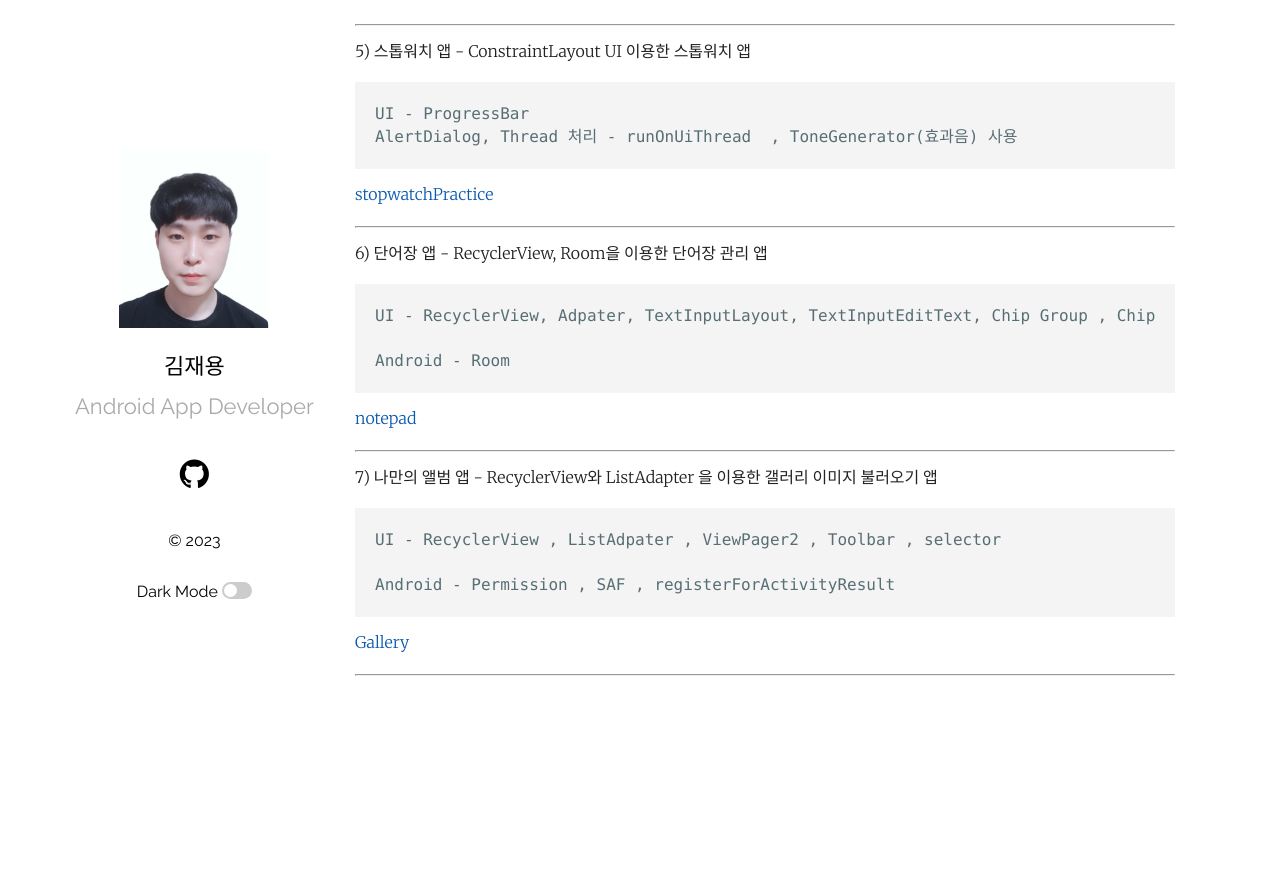
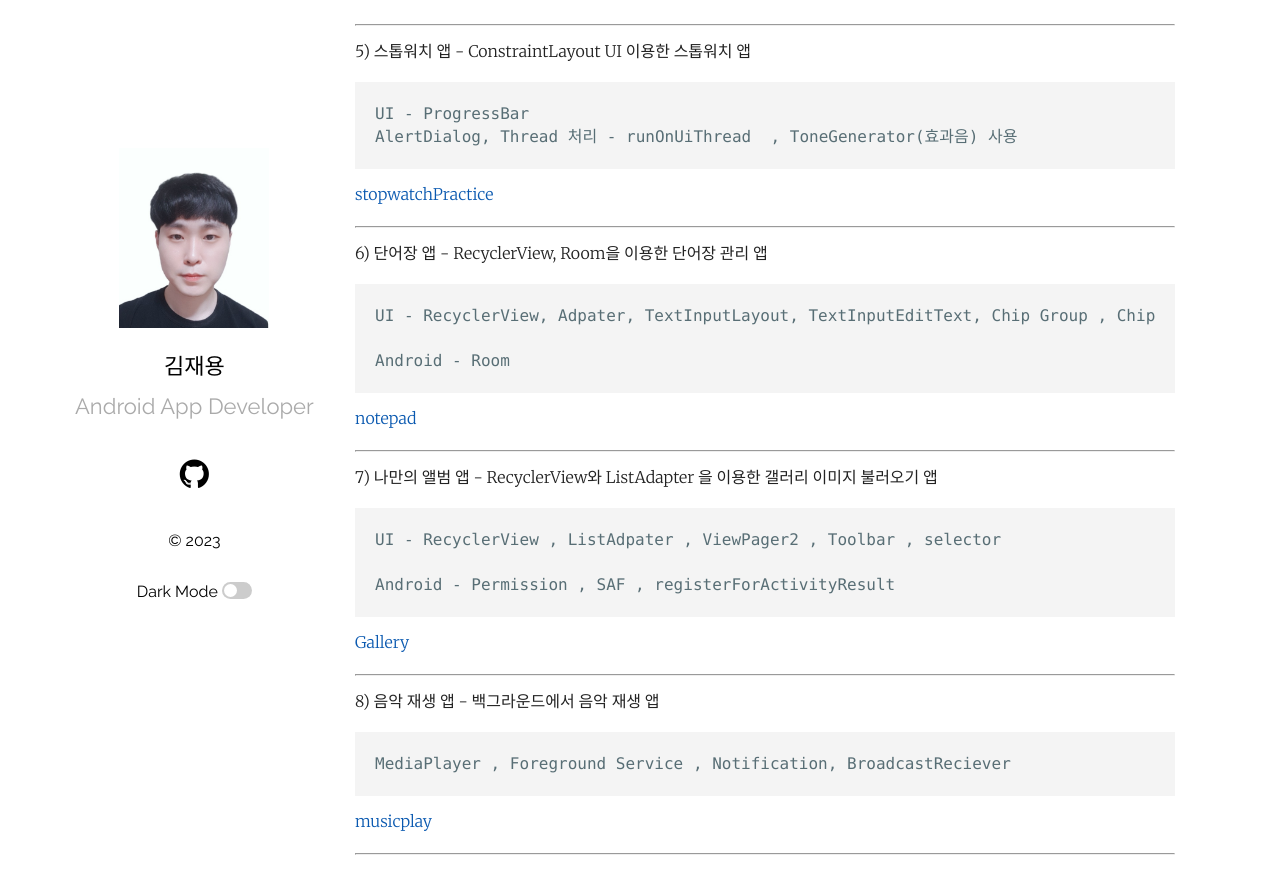
Before and after one commit to Jaeyong1114/Jaeyong1114.github.io, a Jekyll site: the page built from _posts/2023-06-08-Study-jekyll.markdown, in a window 1280 px wide and 900 px high, scrolled down 780 px. Shown: the top 894 px of the window. Built offline with Jekyll 4.4.1, drawn with Linux system fonts in a browser that asks for light colours; before the commit the page ends 1501 px from its top, so only the background shows below that.

Commit message:
스터디 추가

```diff
--- a/_posts/2023-06-08-Study-jekyll.markdown
+++ b/_posts/2023-06-08-Study-jekyll.markdown
@@ -68,6 +68,15 @@ categories: jekyll update
 
   --------------------------------------------------------------------------------------------------------------------------------------
 
+  8) 음악 재생 앱 - 백그라운드에서 음악 재생 앱
+
+    MediaPlayer , Foreground Service , Notification, BroadcastReciever
+
+
+  [musicplay][musicplay]
+
+  --------------------------------------------------------------------------------------------------------------------------------------
+
 
 
 [numCount]: https://github.com/Jaeyong1114/numbercountPractice
@@ -77,3 +86,4 @@ categories: jekyll update
 [stopwatch]: https://github.com/Jaeyong1114/stopwatchPractice
 [notepad]: https://github.com/Jaeyong1114/notepadPractice
 [Gallery]: https://github.com/Jaeyong1114/MyGalleryPractice
+[musicplay]:https://github.com/Jaeyong1114/MusicPlayApp
```
